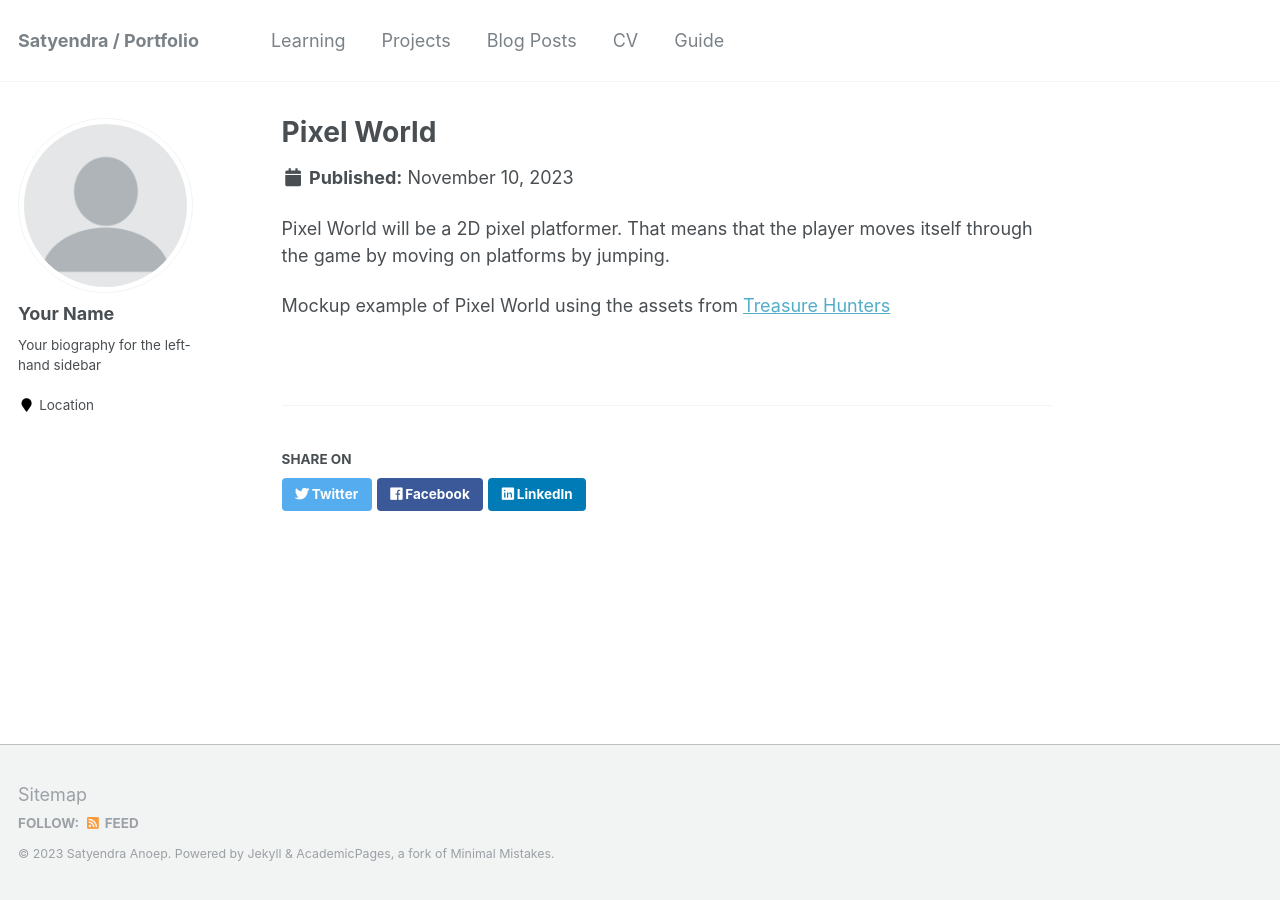
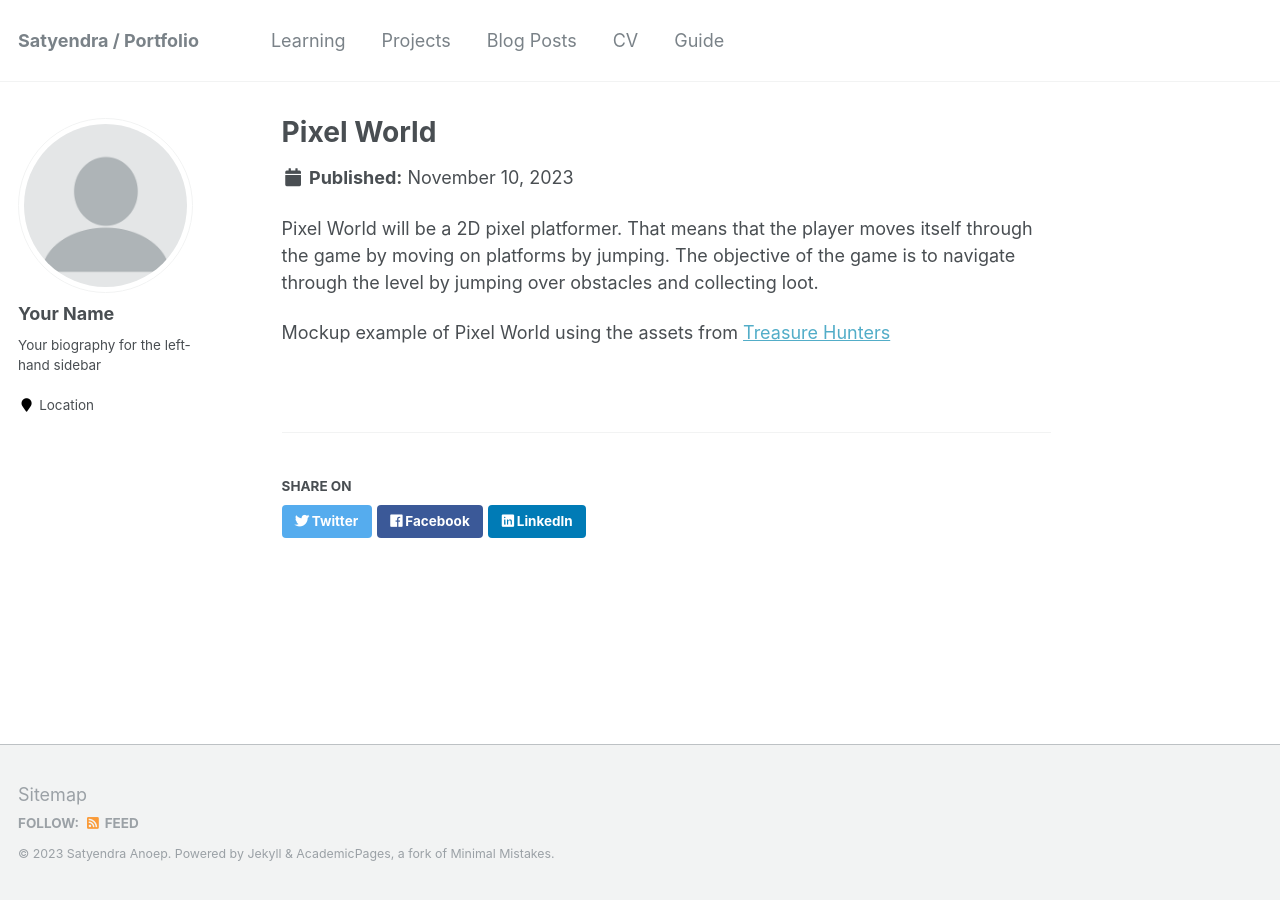
Before and after one commit to GitSatyen/CourseBuas, a Jekyll site: the page built from _projects/project-1.md, in a window 1280 px wide. Built offline with Jekyll 4.4.1, drawn with Linux system fonts in a browser that asks for light colours.

Commit message:
Changed contece of project page

```diff
--- a/_projects/project-1.md
+++ b/_projects/project-1.md
@@ -5,5 +5,6 @@ collection: projects
 ---
 
 Pixel World will be a 2D pixel platformer. That means that the player moves itself through the game by moving on platforms by jumping.
+The objective of the game is to navigate through the level by jumping over obstacles and collecting loot.
 
 Mockup example of Pixel World using the assets from <a href="https://pixelfrog-assets.itch.io/treasure-hunters">Treasure Hunters</a>
```
